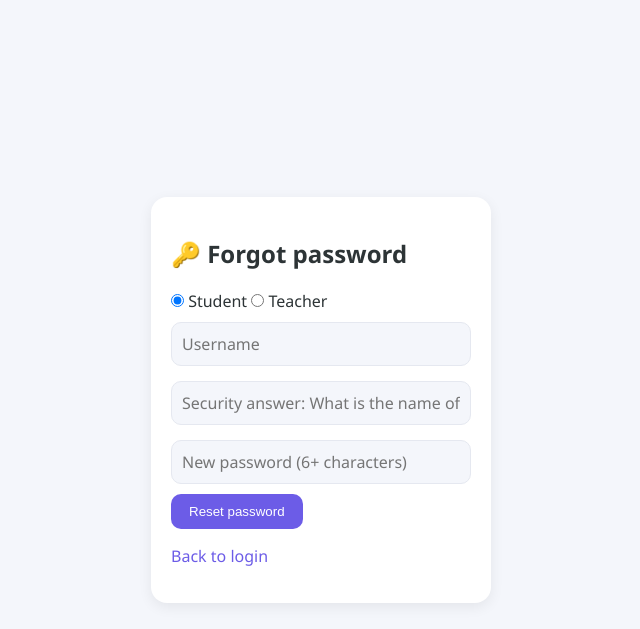
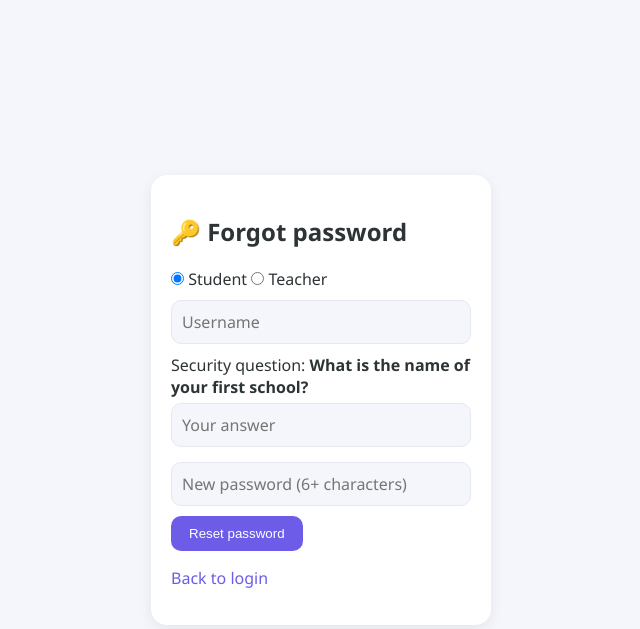
Before and after one commit to egsdemo01-cmd/studymate, a Flask app: page /forgot in a window 1280 px wide. Shown: the top 629 px of the page, without its empty margins (319-959 px from the left). Run offline with Flask 3, Linux system fonts and the light colour scheme.

Commit message:
Update forgot.html

```diff
--- a/templates/forgot.html
+++ b/templates/forgot.html
@@ -4,7 +4,7 @@
   <label><input type="radio" name="role" value="student" checked onclick="showWho()" style="width:auto"> Student</label>
   <label><input type="radio" name="role" value="teacher" onclick="showWho()" style="width:auto"> Teacher</label>
   <input name="username" placeholder="Username" required>
-  <input name="sec_answer" id="ans" placeholder="Security answer: {{ sec_q }}">
+  <label id="ansBox">Security question: <b>{{ sec_q }}</b><input name="sec_answer" placeholder="Your answer"></label>
   <input name="admin_password" id="adm" type="password" placeholder="Admin password" style="display:none">
   <input name="new_password" type="password" placeholder="New password (6+ characters)" required>
   <button>Reset password</button>
@@ -14,7 +14,7 @@
 // Students verify with their security answer, teachers with the admin password
 function showWho() {
   const t = document.querySelector('input[name=role]:checked').value === 'teacher';
-  document.getElementById('ans').style.display = t ? 'none' : 'block';
+  document.getElementById('ansBox').style.display = t ? 'none' : 'block';
   document.getElementById('adm').style.display = t ? 'block' : 'none';
 }
 </script>{% endblock %}
```
